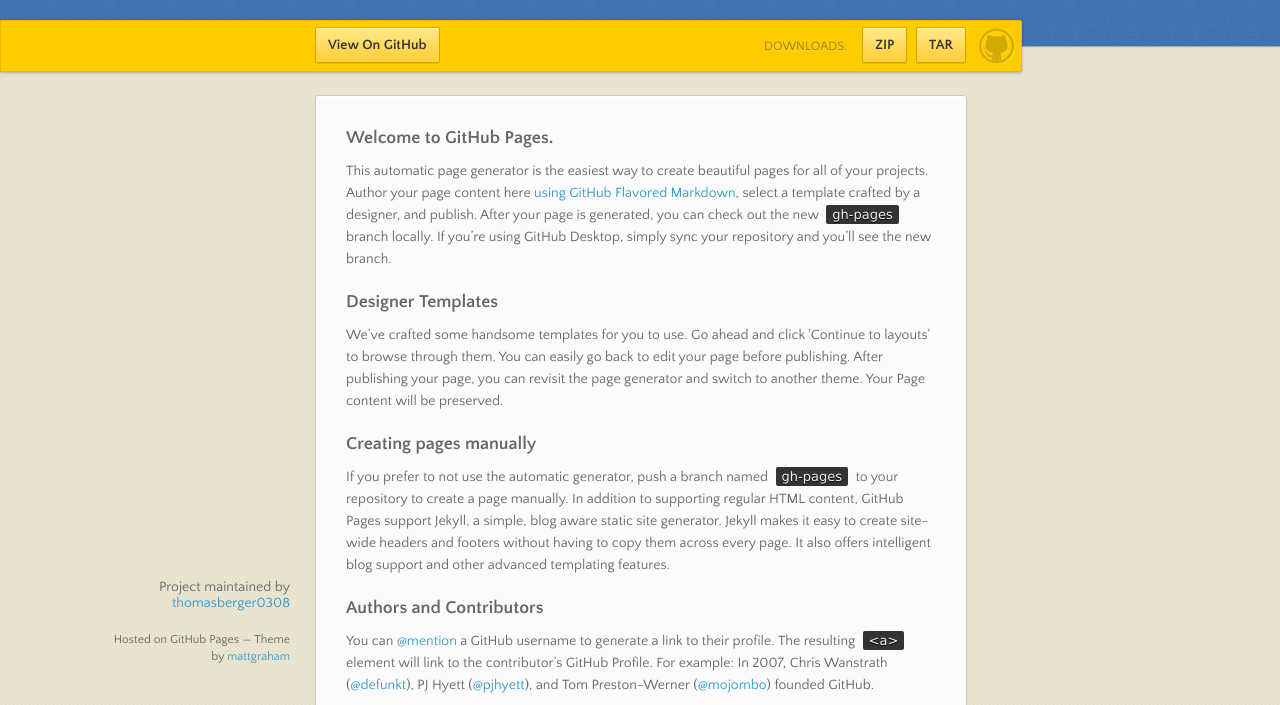
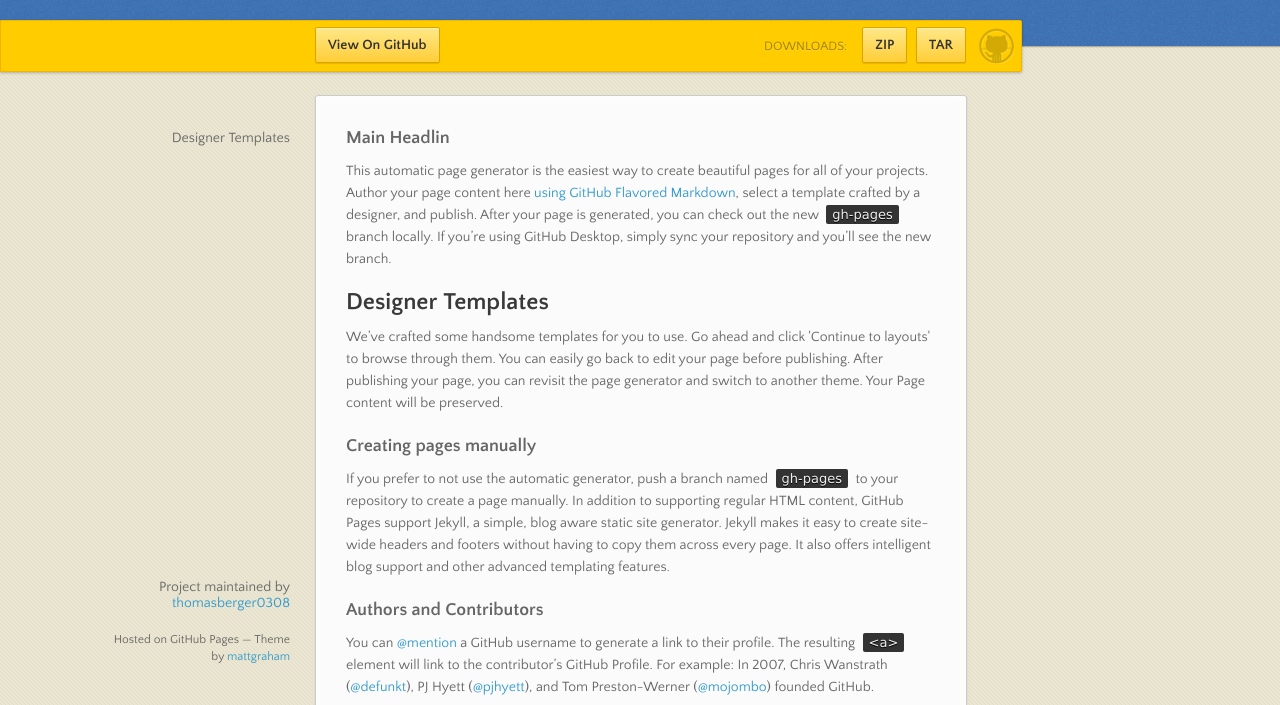
Before and after one commit to thomasberger0308/wells-fargo-analytics-competition, a plain HTML site: page index.html in a window 1280 px wide. Shown: the part 95-800 px from the top of the page. Drawn offline with nearby package versions, Linux system fonts and the light colour scheme.

```diff
--- a/index.html
+++ b/index.html
@@ -40,12 +40,12 @@
       </nav>
       <section>
         <h3>
-<a id="welcome-to-github-pages" class="anchor" href="#welcome-to-github-pages" aria-hidden="true"><span class="octicon octicon-link"></span></a>Welcome to GitHub Pages.</h3>
+<a id="main-headlin" class="anchor" href="#main-headlin" aria-hidden="true"><span class="octicon octicon-link"></span></a>Main Headlin</h3>
 
 <p>This automatic page generator is the easiest way to create beautiful pages for all of your projects. Author your page content here <a href="https://guides.github.com/features/mastering-markdown/">using GitHub Flavored Markdown</a>, select a template crafted by a designer, and publish. After your page is generated, you can check out the new <code>gh-pages</code> branch locally. If you’re using GitHub Desktop, simply sync your repository and you’ll see the new branch.</p>
 
-<h3>
-<a id="designer-templates" class="anchor" href="#designer-templates" aria-hidden="true"><span class="octicon octicon-link"></span></a>Designer Templates</h3>
+<h2>
+<a id="designer-templates" class="anchor" href="#designer-templates" aria-hidden="true"><span class="octicon octicon-link"></span></a>Designer Templates</h2>
 
 <p>We’ve crafted some handsome templates for you to use. Go ahead and click 'Continue to layouts' to browse through them. You can easily go back to edit your page before publishing. After publishing your page, you can revisit the page generator and switch to another theme. Your Page content will be preserved.</p>
 
```
Also changed, not shown: params.json (+1 -1 lines).
